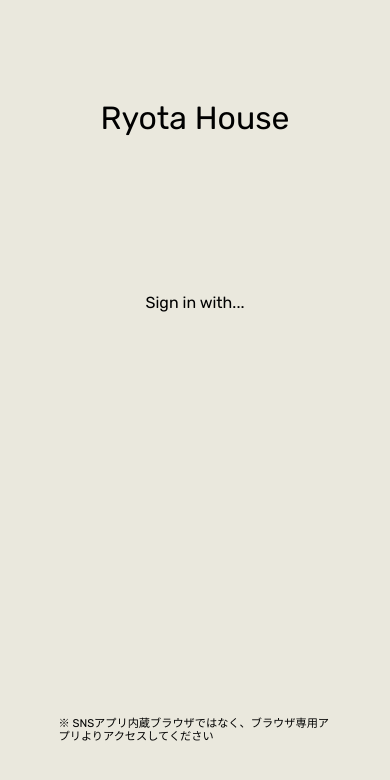
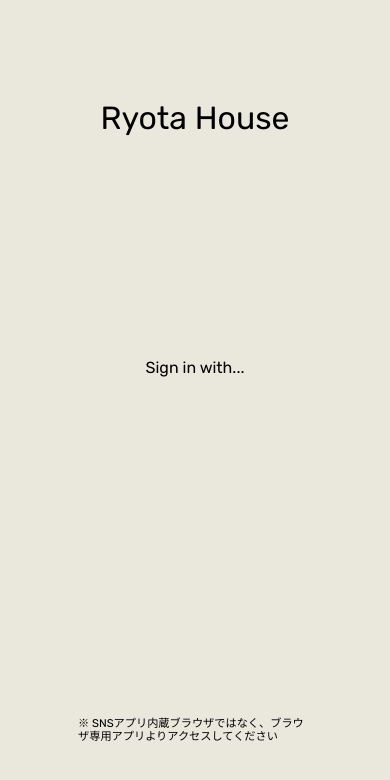
Before and after one commit to Ryota-Onuma/Ryota-House, a React (Create React App) app: page /signin in a window 390 px wide. Shown: the top 780 px of the page. Built offline with nearby package versions, Linux system fonts and the light colour scheme; no server answers; what agora-rtc-sdk-ng would draw is missing.

Commit message:
css調整

```diff
--- a/src/assets/stylesheets/pages/signin.scss
+++ b/src/assets/stylesheets/pages/signin.scss
@@ -31,7 +31,9 @@
     }
   }
   #browser-alert {
+    width: 60%;
     margin-bottom: 100px;
+    text-align: left;
   }
 }
 @media screen and (max-width: 480px) {
@@ -47,19 +49,23 @@
       font-size: 2rem;
       text-align: center;
     }
-    #sign-in-with {
-      margin: 100px 0 30px 0;
-      text-align: center;
-      #sign-in-methods {
-        padding: 30px;
+    #signin-parts {
+      margin-top: 30px;
+      #sign-in-with {
+        margin: 100px 0 30px 0;
+        text-align: center;
+        #sign-in-methods {
+          padding: 30px;
+        }
       }
     }
   }
   #browser-alert {
-    width: 70%;
+    width: 100%;
     margin-bottom: 100px;
     h5 {
       font-size: 0.7rem;
+      text-align: left;
     }
   }
 }
--- a/src/assets/stylesheets/pages/top.scss
+++ b/src/assets/stylesheets/pages/top.scss
@@ -150,9 +150,6 @@
 }
 
 @media screen and (max-width: 959px) {
-  /* 959px以下に適用されるCSS（タブレット用） */
-}
-@media screen and (max-width: 480px) {
   #top {
     width: 100%;
     height: 100%;
@@ -195,6 +192,7 @@
           align-items: center;
           label {
             width: 100%;
+            max-width: 500px;
             display: inline-block;
             padding: 10px 20px;
             margin: 20px;
@@ -243,7 +241,7 @@
           color: white;
           display: inline-block;
           padding: 10px 20px;
-          margin: 40px 0 100px 0;
+          margin: 100px 0 0px 0;
           border: 1px solid rgba(0, 0, 0, 0.1);
           border-radius: 30px;
           text-align: center;
```
